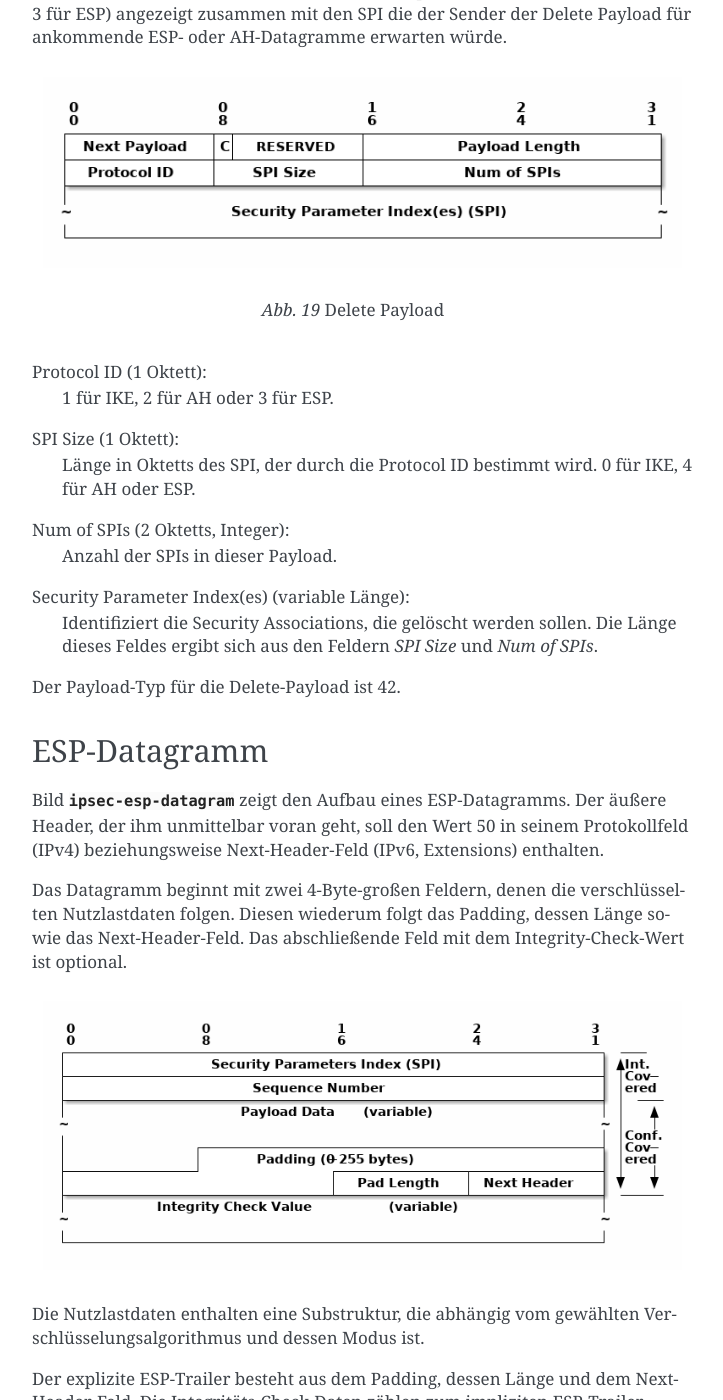
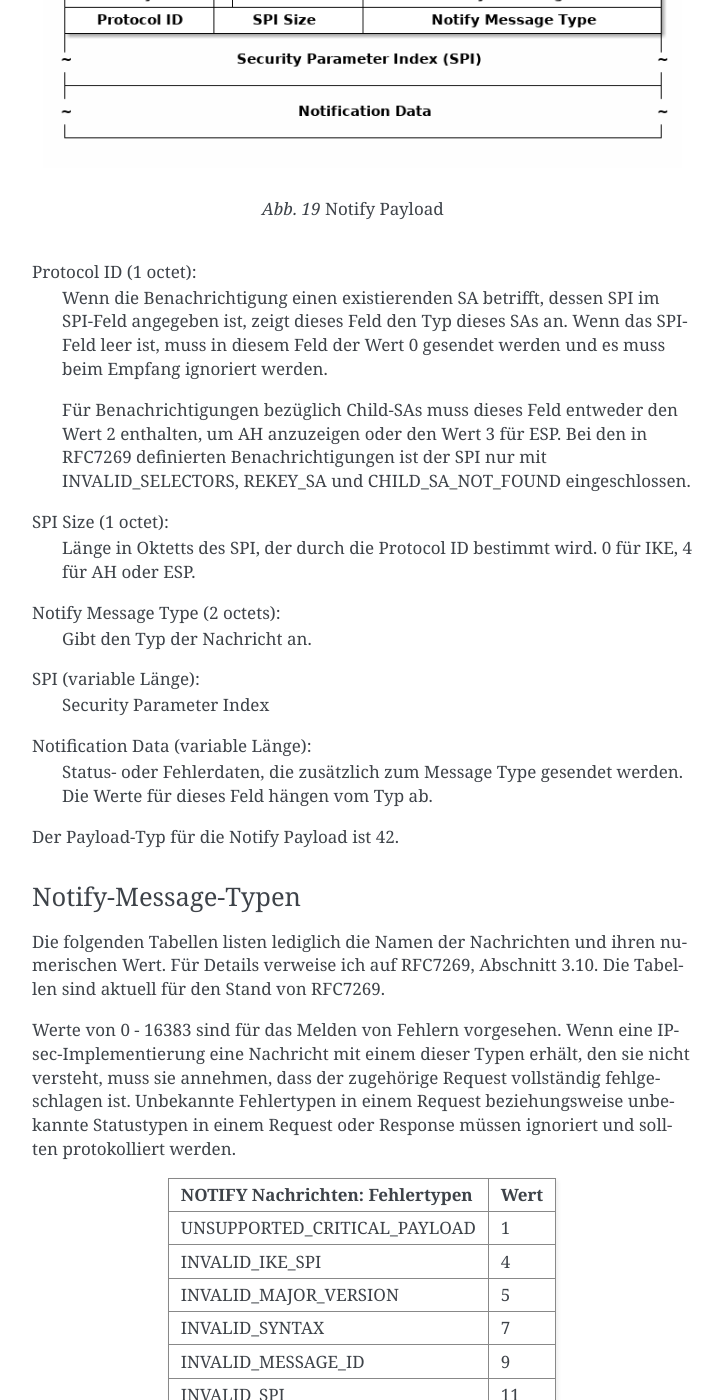
Before and after one commit to matwei-books/Fehlersuche-bei-IPsec-VPN-mit-IKEv2, a Sphinx documentation site: the page built from source/anhang/datagram-header.rst, in a window 1280 px wide and 1400 px high, scrolled down 11288 px. Shown: the whole window, without its empty margins (388-1111 px from the left). Built offline with Sphinx 7.4.7, drawn with Linux system fonts in a browser that asks for light colours; cross-references to code outside the pages are shown as plain code; some of the changed text lies outside the part shown.

Commit message:
Notify Payload

```diff
--- a/source/anhang/datagram-header.rst
+++ b/source/anhang/datagram-header.rst
@@ -436,6 +436,110 @@ Transform-Typen definiert. Bitte beziehen sie sich auf die IANA Registry
 "Internet Key Exchange Version 2 (IKEv2) Parameters"
 :cite:`IKEv2parameters` für Details.
 
+.. index:: ! Notify Payload
+
+Notify Payload
+--------------
+
+Mit der Notify Payload werden informelle Daten, wie Fehlerbedingungen
+und Zustandsänderungen an den IKE-Peer gesendet. Sie kann in
+Response-Nachrichten auftauchen, wo sie üblicherweise angibt, warum ein
+Request abgelehnt wurde, oder in einem INFORMATIONAL-Exchange um einen
+Fehler zu berichten, der nicht mit einem IKE-Request zusammenhängt, oder
+in anderen Nachrichten um Fähigkeiten des Senders anzuzeigen oder die
+Bedeutung eines Requests zu modifizieren.
+
+
+.. figure:: /images/ipsec-ike-datagram-notify-payload.png
+   :alt: Notify Payload aus RFC 7269, Abschnitt 3.10
+   :name: ipsec-ike-datagram-notify-payload
+
+   Notify Payload
+
+.. index:: INVALID_SELECTORS, REKEY_SA, CHILD_SA_NOT_FOUND
+
+Protocol ID (1 octet):
+  Wenn die Benachrichtigung einen existierenden SA betrifft, dessen SPI
+  im SPI-Feld angegeben ist, zeigt dieses Feld den Typ dieses SAs an.
+  Wenn das SPI-Feld leer ist, muss in diesem Feld der Wert 0 gesendet
+  werden und es muss beim Empfang ignoriert werden.
+
+  Für Benachrichtigungen bezüglich Child-SAs muss dieses Feld entweder
+  den Wert 2 enthalten, um AH anzuzeigen oder den Wert 3 für ESP.
+  Bei den in RFC7269 definierten Benachrichtigungen ist der SPI nur mit
+  INVALID_SELECTORS, REKEY_SA und CHILD_SA_NOT_FOUND eingeschlossen.
+
+SPI Size (1 octet):
+  Länge in Oktetts des SPI, der durch die Protocol ID bestimmt wird. 0
+  für IKE, 4 für AH oder ESP.
+
+Notify Message Type (2 octets):
+  Gibt den Typ der Nachricht an.
+
+SPI (variable Länge):
+  Security Parameter Index
+
+Notification Data (variable Länge):
+  Status- oder Fehlerdaten, die zusätzlich zum Message Type gesendet
+  werden. Die Werte für dieses Feld hängen vom Typ ab.
+
+Der Payload-Typ für die Notify Payload ist 42.
+
+Notify-Message-Typen
+....................
+
+Die folgenden Tabellen listen lediglich die Namen der Nachrichten und
+ihren numerischen Wert. Für Details verweise ich auf RFC7269, Abschnitt
+3.10. Die Tabellen sind aktuell für den Stand von RFC7269.
+
+Werte von 0 - 16383 sind für das Melden von Fehlern vorgesehen.
+Wenn eine IPsec-Implementierung eine Nachricht mit einem dieser Typen
+erhält, den sie nicht versteht, muss sie annehmen, dass der zugehörige
+Request vollständig fehlgeschlagen ist. Unbekannte Fehlertypen in einem
+Request beziehungsweise unbekannte Statustypen in einem Request oder
+Response müssen ignoriert und sollten protokolliert werden.
+
+=============================== ====
+NOTIFY Nachrichten: Fehlertypen Wert
+=============================== ====
+UNSUPPORTED_CRITICAL_PAYLOAD       1
+INVALID_IKE_SPI                    4
+INVALID_MAJOR_VERSION              5
+INVALID_SYNTAX                     7
+INVALID_MESSAGE_ID                 9
+INVALID_SPI                       11
+NO_PROPOSAL_CHOSEN                14
+INVALID_KE_PAYLOAD                17
+AUTHENTICATION_FAILED             24
+SINGLE_PAIR_REQUIRED              34
+NO_ADDITIONAL_SAS                 35
+INTERNAL_ADDRESS_FAILURE          36
+FAILED_CP_REQUIRED                37
+TS_UNACCEPTABLE                   38
+INVALID_SELECTORS                 39
+TEMPORARY_FAILURE                 43
+CHILD_SA_NOT_FOUND                44
+=============================== ====
+
+Werte größer als 16383 kennzeichnen Statustypen.
+
+=============================== =====
+NOTIFY Nachrichten: Statustypen  Wert
+=============================== =====
+INITIAL_CONTACT                 16384
+SET_WINDOW_SIZE                 16385
+ADDITIONAL_TS_POSSIBLE          16386
+IPCOMP_SUPPORTED                16387
+NAT_DETECTION_SOURCE_IP         16388
+NAT_DETECTION_DESTINATION_IP    16389
+COOKIE                          16390
+USE_TRANSPORT_MODE              16391
+HTTP_CERT_LOOKUP_SUPPORTED      16392
+REKEY_SA                        16393
+ESP_TFC_PADDING_NOT_SUPPORTED   16394
+NON_FIRST_FRAGMENTS_ALSO        16395
+=============================== =====
+
 .. index:: ! Delete Payload
 
 Delete Payload
@@ -480,7 +584,7 @@ Security Parameter Index(es) (variable Länge):
   Die Länge dieses Feldes ergibt sich aus den Feldern *SPI Size* und
   *Num of SPIs*.
 
-Der Payload-Typ für die Delete-Payload ist 42.
+Der Payload-Typ für die Delete Payload ist 42.
 
 ESP-Datagramm
 -------------
```
Also changed, not shown: source/images/ipsec-ike-datagram-notify-payload.png (added), 2 other files.
